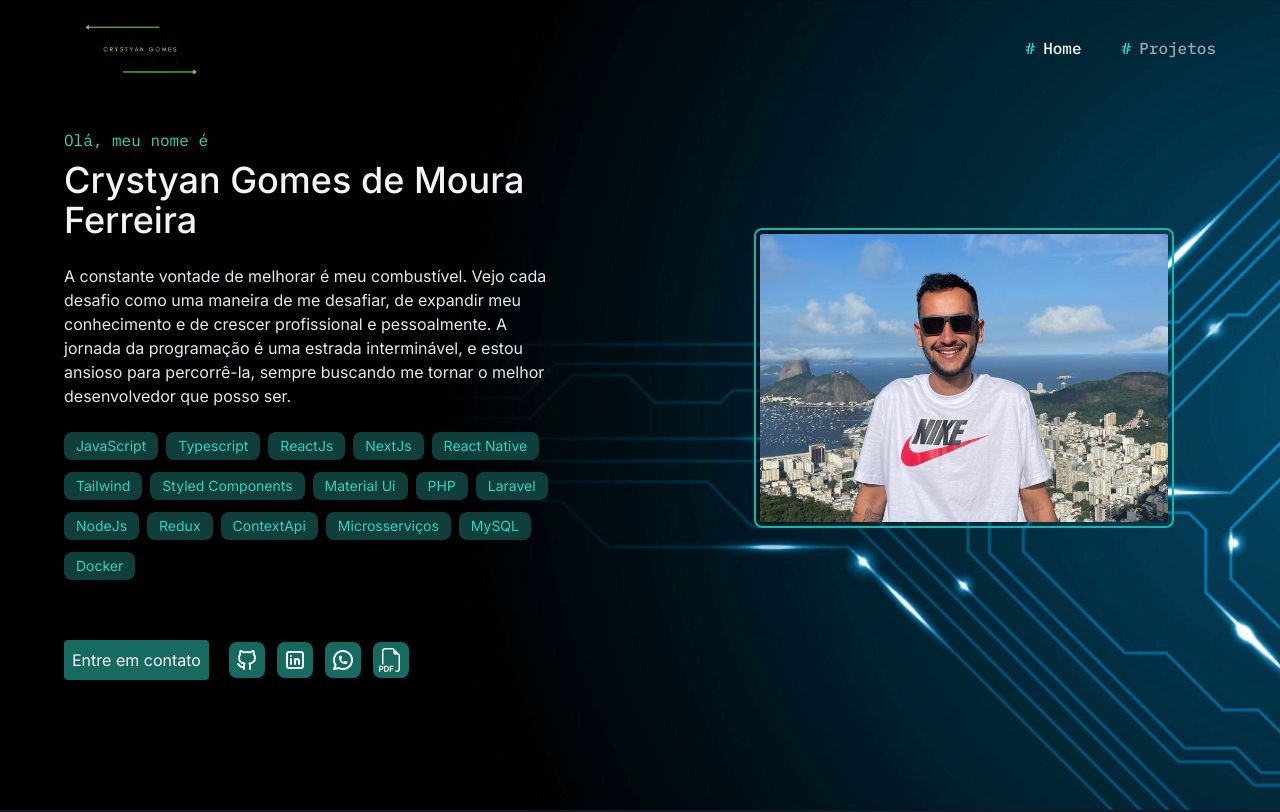
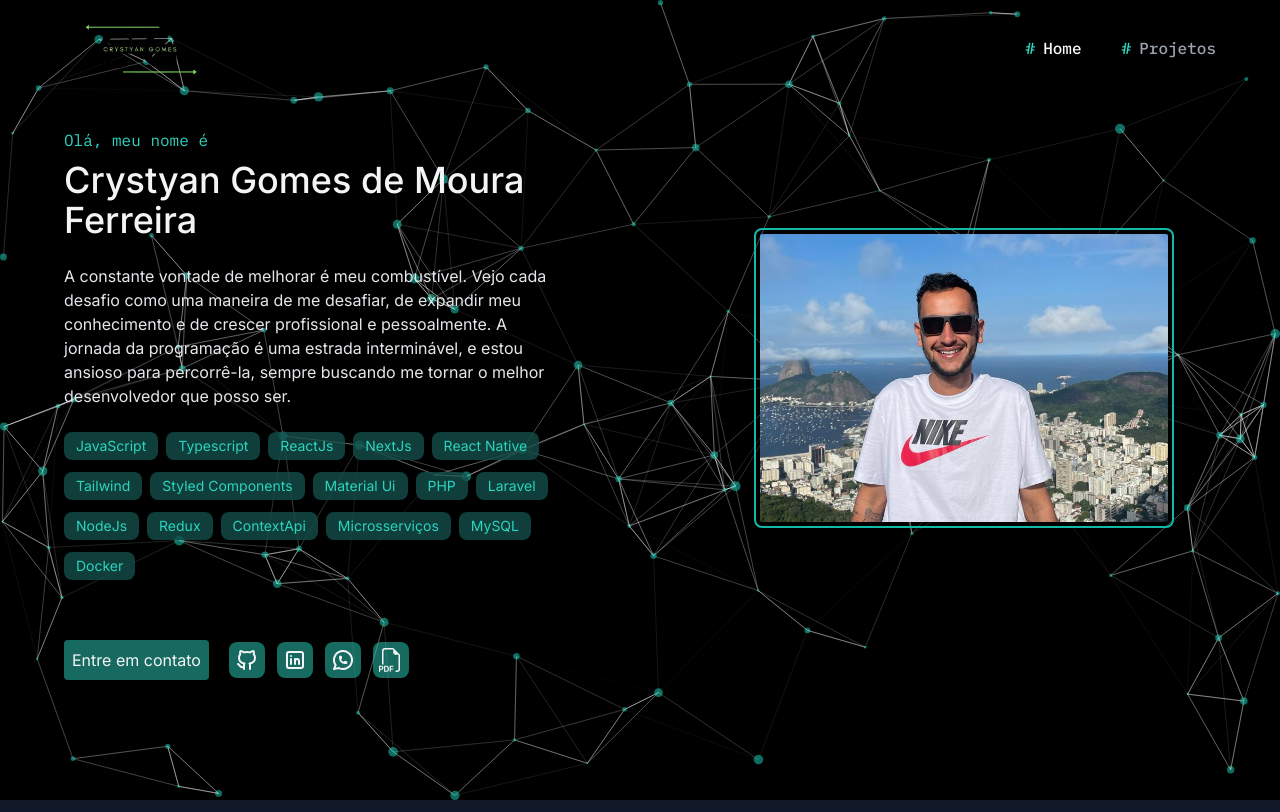
Before and after one commit to jvittortrikx1997/portfolio, a Next.js app: page / in a window 1280 px wide. Shown: the top 812 px of the page. Built offline with nearby package versions, Linux system fonts and the light colour scheme.

Commit message:
perticules

```diff
--- a/app/components/pages/home/experience/index.tsx
+++ b/app/components/pages/home/experience/index.tsx
@@ -3,7 +3,8 @@ import { ExperienceItem } from './experience-item'
 
 export const WorkExperience = () => {
   return (
-    <section className="container py-16 flex gap-10 md:gap-4 flex-col md:flex-row lg:gap-16">
+    <section className="bg-slate-900">
+      <div className="container py-16 flex gap-10 md:gap-4 flex-col md:flex-row lg:gap-16">
         <div className="max-w-[428px]">
           <SectionTitles
             subtitle="experiêcias"
@@ -13,14 +14,15 @@ export const WorkExperience = () => {
             Como desenvolvedor com experiência em ReactJS, NextJS, React Native,
             PHP (Laravel), NodeJS, MySQL e ferramentas web, meu objetivo é criar
             soluções de alta qualidade e inovadoras, buscando constantemente
-          aprimorar minhas habilidades e contribuir para o sucesso dos projetos
-          e equipes de desenvolvim
+            aprimorar minhas habilidades e contribuir para o sucesso dos
+            projetos e equipes de desenvolvim
           </p>
         </div>
 
         <div className="flex flex-col gap-4">
           <ExperienceItem />
         </div>
+      </div>
     </section>
   )
 }
--- a/app/components/pages/home/hero-section/index.tsx
+++ b/app/components/pages/home/hero-section/index.tsx
@@ -5,6 +5,7 @@ import { motion } from 'framer-motion'
 import { TbBrandGithub, TbBrandLinkedin, TbBrandWhatsapp } from 'react-icons/tb'
 import Image from 'next/image'
 import { BsFiletypePdf } from 'react-icons/bs'
+import { ParticleComponent } from '@/app/components/particles/Particules'
 
 const MockContacts = [
   {
@@ -42,7 +43,8 @@ const Experiencias = [
 
 export const HeroSection = () => {
   return (
-    <section className="w-full lg:h-full bg-hero-image bg-cover bg-center bg-no-repeat flex flex-col justify-end pb-10 sm:pb-32 py-32 lg:pb-[110px]">
+    <section className="w-full lg:h-full bg-cover bg-center bg-no-repeat flex flex-col justify-end pb-10 sm:pb-32 py-32 lg:pb-[110px]">
+      <ParticleComponent />
       <div className="container rounded flex items-start flex-col-reverse lg:flex-row">
         <motion.div
           initial={{ opacity: 0, x: -100 }}
--- a/app/components/pages/home/known-techs/index.tsx
+++ b/app/components/pages/home/known-techs/index.tsx
@@ -58,7 +58,8 @@ const stack = [
 
 export const KnownTeachs = () => {
   return (
-    <section className="container py-16">
+    <section className="bg-slate-900">
+      <div className="container py-16">
         <SectionTitles subtitle="competências" titlte="Conhecimentos" />
         <div className="grid grid-cols-[repeat(auto-fit,minmax(264px,1fr))] gap-3 mt-[60px]">
           {stack.map((stak, i) => (
@@ -79,6 +80,7 @@ export const KnownTeachs = () => {
             </motion.div>
           ))}
         </div>
+      </div>
     </section>
   )
 }
--- a/app/components/pages/home/projects/index.tsx
+++ b/app/components/pages/home/projects/index.tsx
@@ -6,7 +6,8 @@ import { HiArrowNarrowRight } from 'react-icons/hi'
 
 export const Projects = () => {
   return (
-    <section className="container py-16">
+    <section className="bg-slate-900">
+      <div className="container py-16">
         <SectionTitles subtitle="destaques" titlte="Projetos" />
         <HorizontalDivider className="mb-16" />
 
@@ -25,6 +26,7 @@ export const Projects = () => {
             </Link>
           </p>
         </div>
+      </div>
     </section>
   )
 }
--- a/app/components/pages/projects/page-intro/index.tsx
+++ b/app/components/pages/projects/page-intro/index.tsx
@@ -3,10 +3,12 @@ import { Link } from '@/app/components/Link'
 import { SectionTitles } from '@/app/components/section-title'
 import { HiArrowNarrowLeft } from 'react-icons/hi'
 import { motion } from 'framer-motion'
+import { ParticleComponent } from '@/app/components/particles/Particules'
 
 export const PageIntro = () => {
   return (
-    <section className="w-full h-[450px] lg:h-[630px] bg-hero-image bg-cover bg-center bg-no-repeat flex flex-col items-center justify-center px-2">
+    <section className="w-full h-[450px] lg:h-[630px] bg-cover bg-center bg-no-repeat flex flex-col items-center justify-center px-2">
+      <ParticleComponent />
       <SectionTitles
         subtitle="projects"
         titlte="Meus Projetos"
--- a/app/components/pages/projects/projects-list/index.tsx
+++ b/app/components/pages/projects/projects-list/index.tsx
@@ -17,7 +17,8 @@ const projectProps = [
 
 export const ProjectsList = () => {
   return (
-    <section className="container py-32 grid grid-cols-1 sm:grid-cols-[repeat(auto-fit,minmax(350px,1fr))] gap-x-4 gap-y-6">
+    <section className="bg-slate-900 grid grid-cols-1 sm:grid-cols-[repeat(auto-fit,minmax(350px,1fr))] gap-x-4 gap-y-6">
+      <div className="container py-32">
         <>
           {projectProps.map((data, i) => (
             <motion.div
@@ -38,6 +39,7 @@ export const ProjectsList = () => {
             </motion.div>
           ))}
         </>
+      </div>
     </section>
   )
 }
--- /dev/null
+++ b/app/components/particles/Particules.tsx
@@ -0,0 +1,101 @@
+import React, { useCallback, CSSProperties } from 'react'
+import Particles from 'react-particles'
+import { loadSlim } from 'tsparticles-slim'
+
+export const ParticleComponent = () => {
+  const particlesInit = useCallback(async (engine: any) => {
+    await loadSlim(engine)
+  }, [])
+
+  const particlesLoaded = useCallback(async (container: any) => {
+    await console.log(container)
+  }, [])
+
+  const particleStyle: CSSProperties = {
+    position: 'fixed',
+    top: 0,
+    left: 0,
+    width: '100%',
+    height: '100%',
+    zIndex: -1,
+  }
+
+  return (
+    <div style={particleStyle}>
+      <Particles
+        id="tsparticles"
+        init={particlesInit}
+        loaded={particlesLoaded}
+        options={{
+          background: {
+            color: {
+              value: '#000',
+            },
+          },
+          fpsLimit: 120,
+          interactivity: {
+            events: {
+              onClick: {
+                enable: false,
+                mode: 'push',
+              },
+              onHover: {
+                enable: true,
+                mode: 'repulse',
+              },
+              resize: true,
+            },
+            modes: {
+              push: {
+                quantity: 4,
+              },
+              repulse: {
+                distance: 200,
+                duration: 0.4,
+              },
+            },
+          },
+          particles: {
+            color: {
+              value: '#1bd8bf',
+            },
+            links: {
+              color: '#ffffff',
+              distance: 150,
+              enable: true,
+              opacity: 0.5,
+              width: 1,
+            },
+            move: {
+              direction: 'none',
+              enable: true,
+              outModes: {
+                default: 'bounce',
+              },
+              random: false,
+              speed: 6,
+              straight: false,
+            },
+            number: {
+              density: {
+                enable: true,
+                area: 800,
+              },
+              value: 100,
+            },
+            opacity: {
+              value: 0.5,
+            },
+            shape: {
+              type: 'circle',
+            },
+            size: {
+              value: { min: 1, max: 5 },
+            },
+          },
+          detectRetina: true,
+        }}
+      />
+    </div>
+  )
+}
--- /dev/null
+++ b/app/components/particles/types.ts
@@ -0,0 +1,3 @@
+export type ParticulesProps = {
+  particleCount: number
+}
--- a/package.json
+++ b/package.json
@@ -31,8 +31,10 @@
     "react-hook-form": "7.43.9",
     "react-hot-toast": "2.4.0",
     "react-icons": "^4.11.0",
+    "react-particles": "^2.12.2",
     "tailwind-merge": "1.12.0",
     "tailwindcss": "3.3.1",
+    "tsparticles-slim": "^2.12.0",
     "typescript": "5.0.4",
     "zod": "^3.22.2"
   }
```
Also changed, not shown: 1 other file (tests, documents, lock files or other folders). Lines whose indentation alone changed are shown as unchanged.
